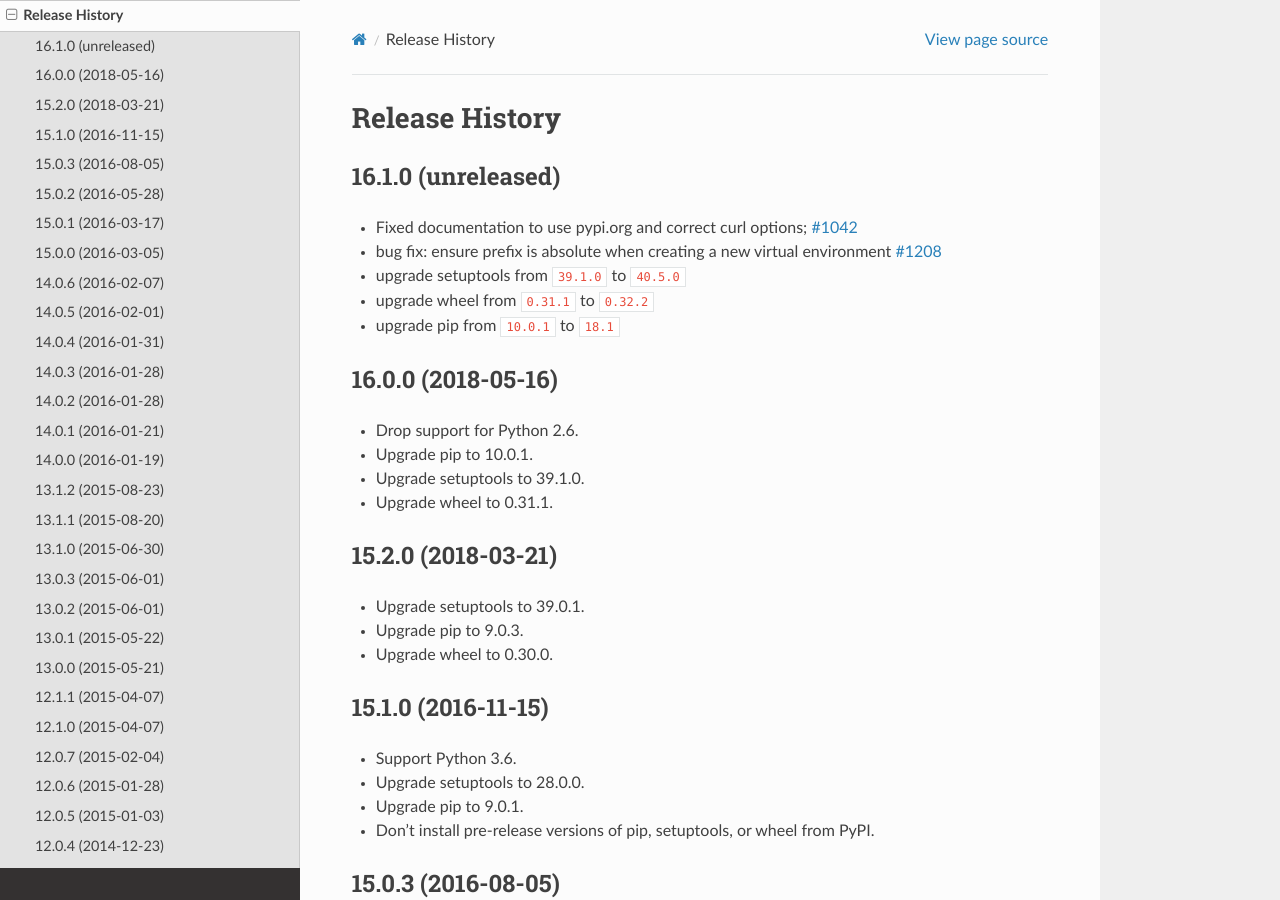
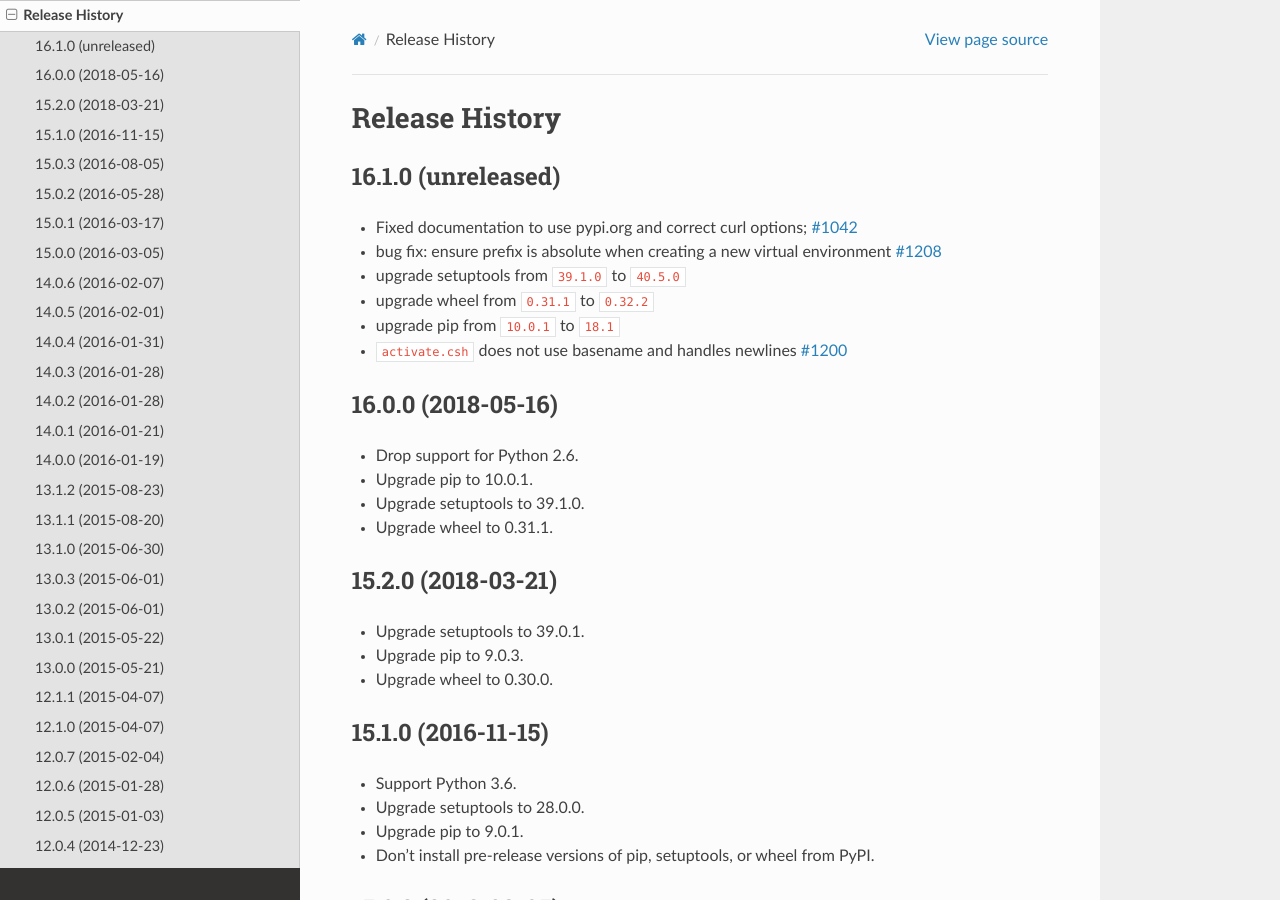
Before and after one commit to pypa/virtualenv, a Sphinx documentation site: the page built from docs/changes.rst, in a window 1280 px wide and 900 px high. Built offline with Sphinx 7.4.7 and the Read the Docs theme 2.0.0, drawn with Linux system fonts in a browser that asks for light colours; the version number could not be read and is left out.

Commit message:
add changelog

```diff
--- a/docs/changes.rst
+++ b/docs/changes.rst
@@ -4,12 +4,12 @@ Release History
 
 16.1.0 (unreleased)
 -------------------
-
 * Fixed documentation to use pypi.org and correct curl options; :issue:`1042`
 * bug fix: ensure prefix is absolute when creating a new virtual environment :issue:`1208`
 * upgrade setuptools from ``39.1.0`` to ``40.5.0``
 * upgrade wheel from ``0.31.1`` to ``0.32.2``
 * upgrade pip from ``10.0.1`` to ``18.1``
+* ``activate.csh`` does not use basename and handles newlines :issue:`1200`
 
 16.0.0 (2018-05-16)
 -------------------
```
